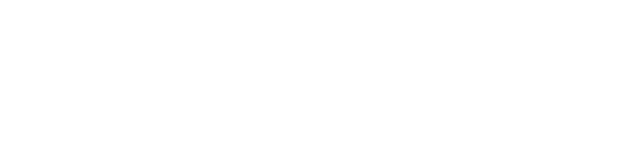
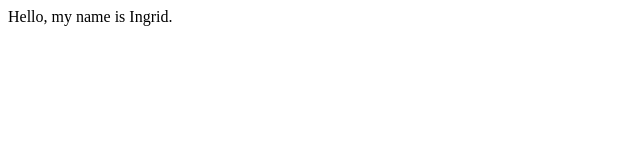
Before and after one commit to ingwidd/portfolio-project, a website: page index.html in a window 1280 px wide. Shown: the whole page, without its empty margins (0-640 px from the left). Drawn offline with Linux system fonts and the light colour scheme.

Commit message:
Add intro text

```diff
--- a/index.html
+++ b/index.html
@@ -3,11 +3,12 @@
   <head>
     <meta charset="utf-8" />
     <meta name="viewport" content="width=device-width" />
-    <title>[insert name] Portifolio</title>
+    <title>Ingrid Seah's Portifolio</title>
     <link href="style.css" rel="stylesheet" type="text/css" />
   </head>
 
   <body>
+    Hello, my name is Ingrid.
     <script src="script.js"></script>
   </body>
 </html>
```
